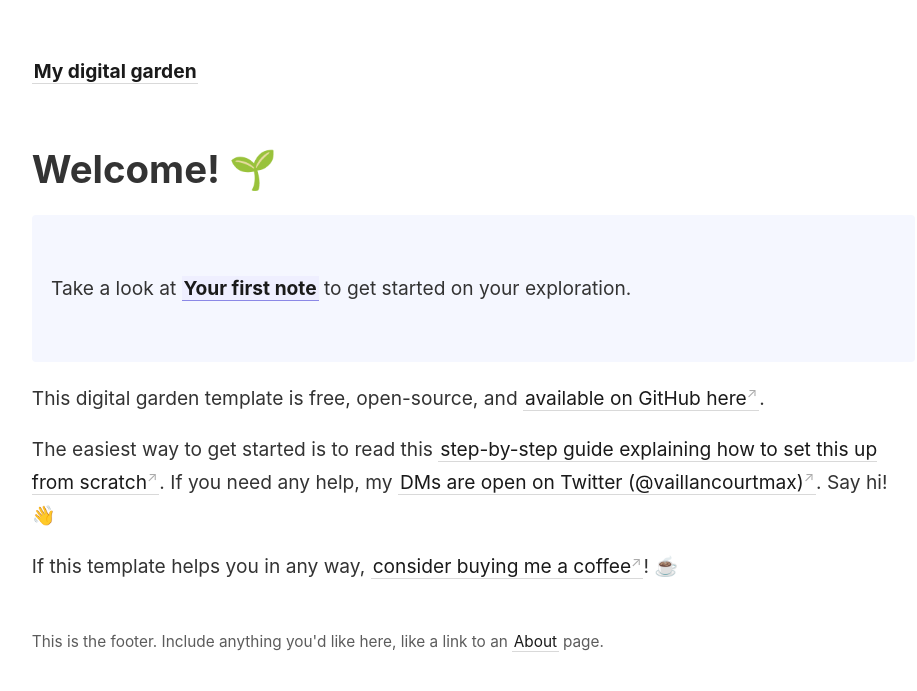
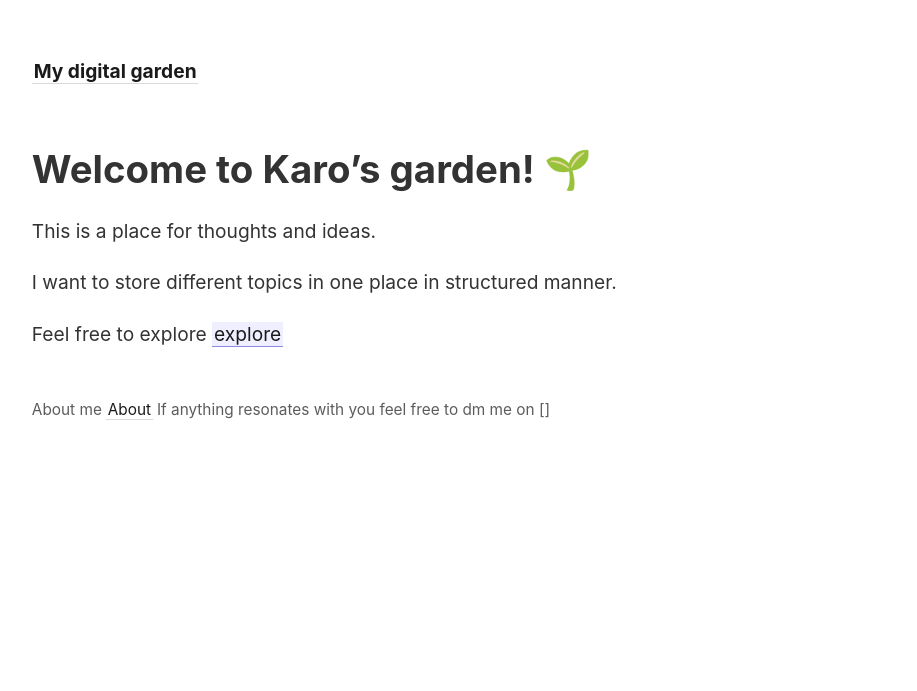
Before and after one commit to KKrzelowska/my-digital-garden, a Jekyll site: the page built from _pages/index.md, in a window 1280 px wide. Shown: the top 691 px of the page, without its empty margins (45-962 px from the left). Built offline with Jekyll 4.4.1, drawn with Linux system fonts in a browser that asks for light colours.

Commit message:
iss1: set up

```diff
--- a/_includes/footer.html
+++ b/_includes/footer.html
@@ -1 +1 @@
-This is the footer. Include anything you'd like here, like a link to an <a class="internal-link" href="/about">About</a> page.
+About me <a class="internal-link" href="/about">About</a> If anything resonates with you feel free to dm me on []
--- a/_pages/index.md
+++ b/_pages/index.md
@@ -5,17 +5,13 @@ id: home
 permalink: /
 ---
 
-# Welcome! 🌱
+# Welcome to Karo's garden! 🌱
 
-<p style="padding: 3em 1em; background: #f5f7ff; border-radius: 4px;">
-  Take a look at <span style="font-weight: bold">[[Your first note]]</span> to get started on your exploration.
-</p>
+This is a place for thoughts and ideas.
 
-This digital garden template is free, open-source, and [available on GitHub here](https://github.com/maximevaillancourt/digital-garden-jekyll-template).
+I want to store different topics in one place in structured manner.
 
-The easiest way to get started is to read this [step-by-step guide explaining how to set this up from scratch](https://maximevaillancourt.com/blog/setting-up-your-own-digital-garden-with-jekyll). If you need any help, my [DMs are open on Twitter (@vaillancourtmax)](https://twitter.com/vaillancourtmax). Say hi! 👋
-
-If this template helps you in any way, [consider buying me a coffee](https://ko-fi.com/maximevaillancourt)! ☕️
+Feel free to explore [[explore]]
 
 <style>
   .wrapper {
```
Also changed, not shown: _pages/about.md (+6 -2 lines), _pages/explore.md (added, +13 -0 lines), _pages/place.md (added, +13 -0 lines).
